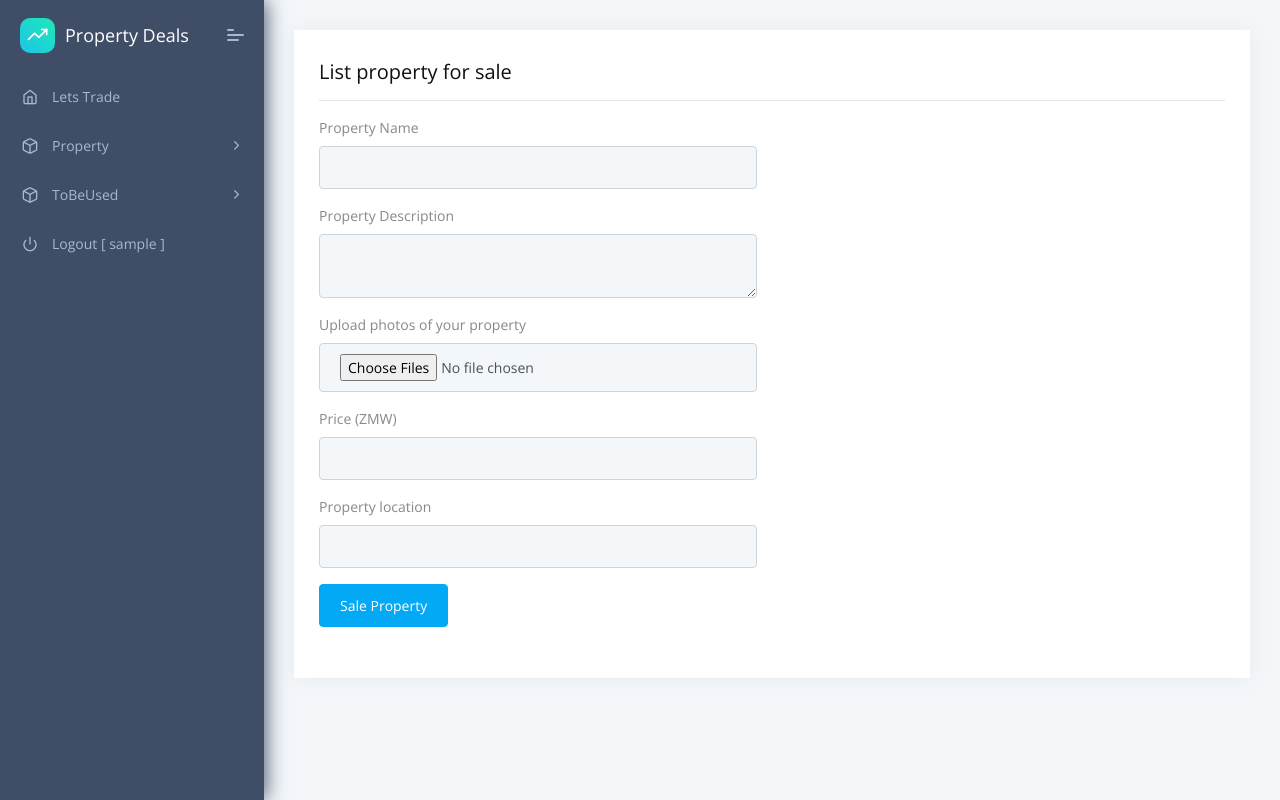
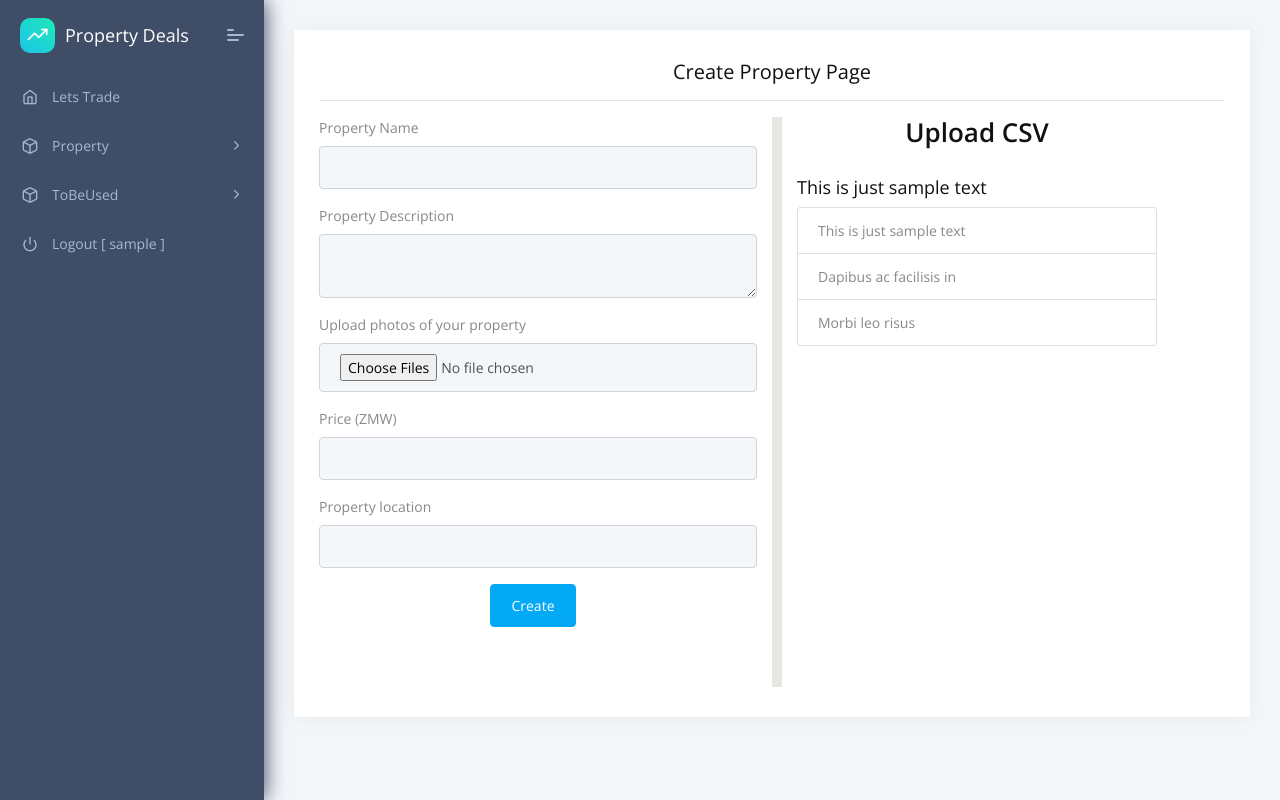
Before and after one commit to devsbranch/property-deals, a Flask app: page /property/create in a window 1280 px wide. Run offline with Flask 2, Linux system fonts and the light colour scheme; the visitor is signed in with stand-in values (Sample User, id 1); data comes from the database, SQL or seed files in the repository; parts of the project's set-up code (start-up, migrations or seed data) failed here and were passed over; some libraries are stand-ins or nearby versions.

Commit message:
add a vertical line on 'Create Proprty Page' to divide the form from the right side

```diff
--- a/app/base/forms.py
+++ b/app/base/forms.py
@@ -97,4 +97,4 @@ class PropertyForm(FlaskForm):
     prop_location = StringField(
         "Property location", validators=[DataRequired(), Length(min=5, max=50)]
     )
-    submit = SubmitField("Sale Property")
+    submit = SubmitField("Create")
--- a/app/home/templates/create_property.html
+++ b/app/home/templates/create_property.html
@@ -35,7 +35,7 @@
 <!--                                <h5>Basic Componant</h5>-->
 <!--                            </div>-->
                             <div class="card-body">
-                                <h4>List property for sale</h4>
+                                <h4 class="text-center">Create Property Page</h4>
                                 <hr>
                                 <div class="row">
                                     <div class="col-md-6">
@@ -115,11 +115,23 @@
                                                     {{ form.prop_location(class="form-control") }}
                                                 {% endif%}
                                             </div>
-                                            <div class="form-group">
+                                            <div align="center" class="form-group">
                                                 {{ form.submit(class="btn btn-primary") }}
                                             </div>
                                         </form>
                                     </div>
+                                    <div style="border-left: solid 10px; height: 570px; color:#E7E6E1"></div>
+                                    <div class="col-md-5">
+                                        <h3 class="text-center font-weight-bold">Upload CSV</h3>
+                                        <br>
+                                        <h5>This is just sample text</h5>
+                                        <ul class="list-group">
+                                          <li class="list-group-item">This is just sample text</li>
+                                          <li class="list-group-item">Dapibus ac facilisis in</li>
+                                          <li class="list-group-item">Morbi leo risus</li>
+                                        </ul>
+                                    </div>
+
 <!--                                    <div class="col-md-6">-->
 <!--                                        <form>-->
 <!--                                            <div class="form-group">-->
--- a/app/home/templates/includes/property_listing_all.html
+++ b/app/home/templates/includes/property_listing_all.html
@@ -25,7 +25,7 @@
                               <div class="col-md-4">
                               {% for photo_list in photos_list %}
                                   {% if photo_list[0] == property.image_folder %}
-                                  <a class="example-image-link m-1" href="{{url_for('static', filename=property.image_folder+ '/' + photo_list[1])}}" data-lightbox="example-2" data-title="Optional caption.">
+                                  <a class="example-image-link m-1" href="{{url_for('static', filename=property.image_folder+ '/' + photo_list[1])}}" data-lightbox="example-2" data-title="{{property.date.strftime('%m/%d/%Y')}} | Available">
                                     <img class="example-image img-thumbnail" src="{{url_for('static', filename=property.image_folder+ '/' + photo_list[1])}}" alt="image-1"/>
                                   </a>
                                   {% endif %}
```
